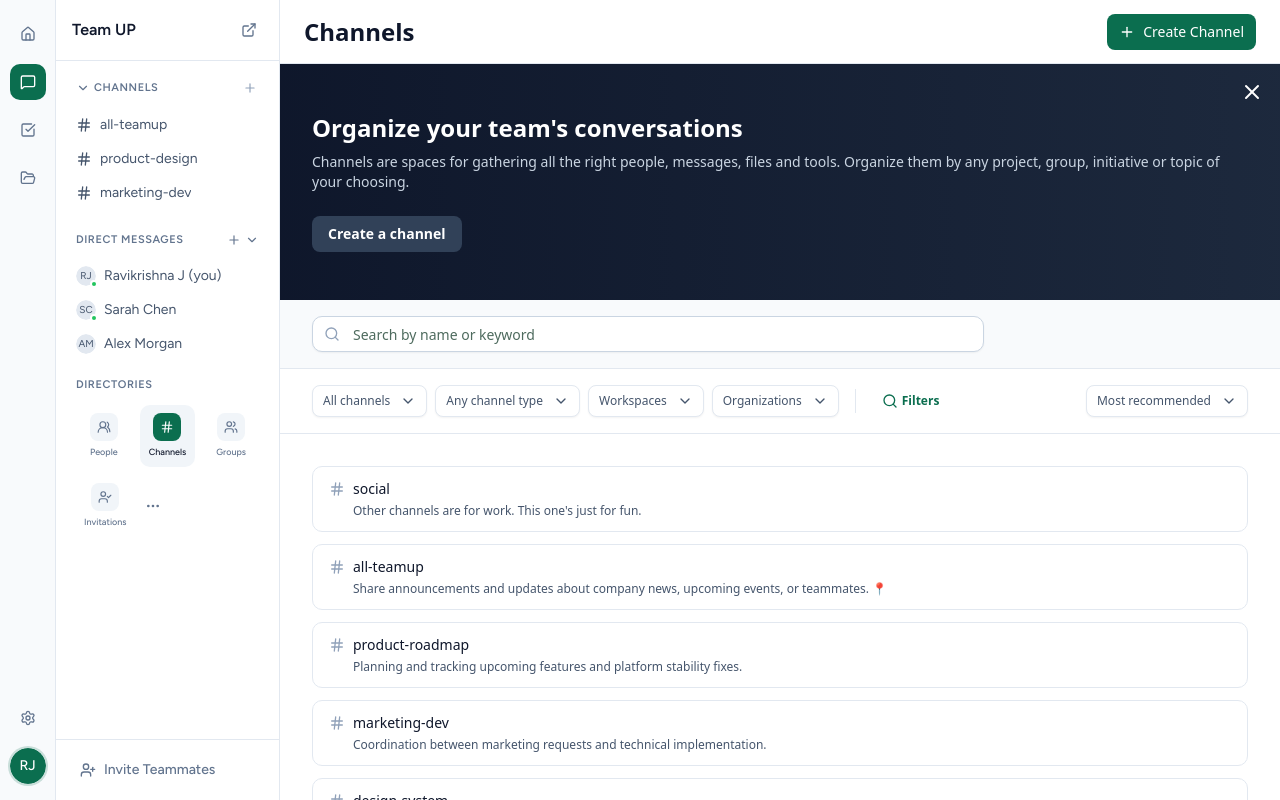
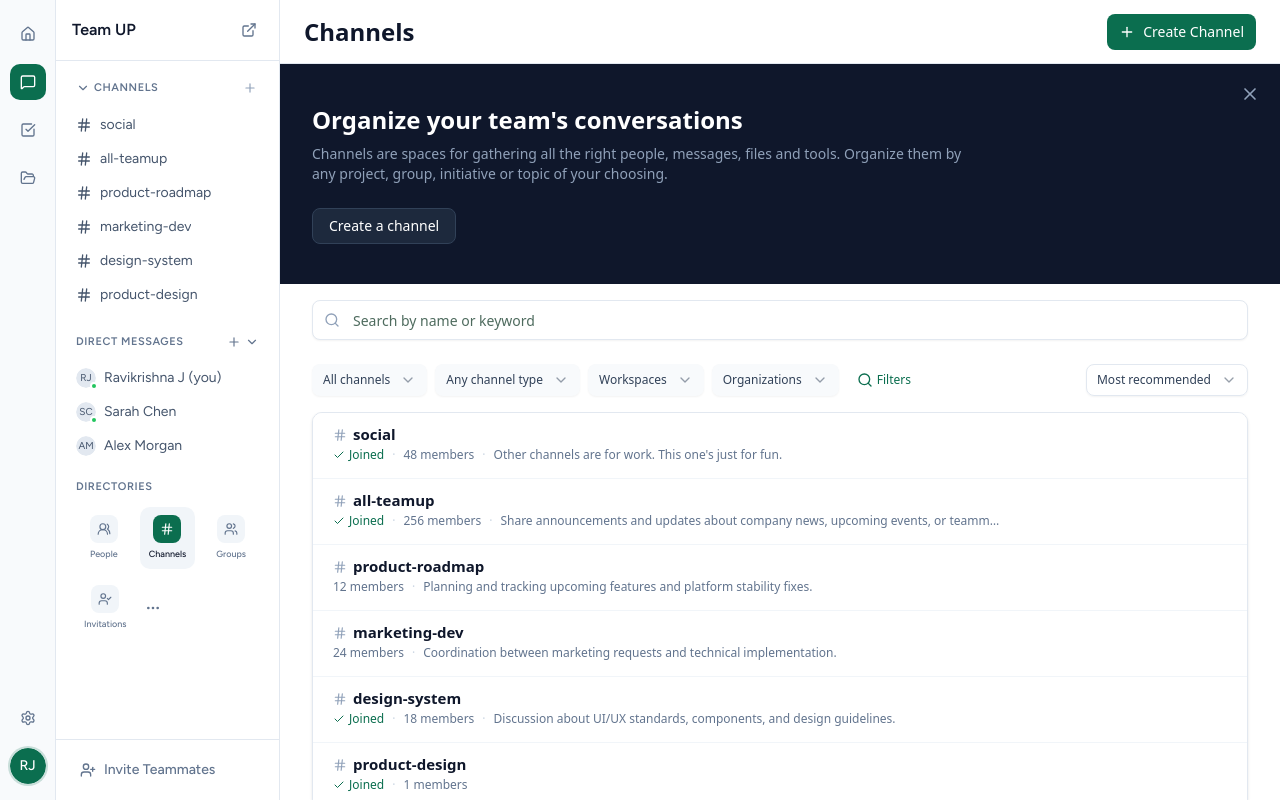
Before and after one commit to Project-Management-System-PlanX/frontend, a Next.js app: page /dashboard/chat/directories/channel in a window 1280 px wide. Built offline with nearby package versions, Linux system fonts and the light colour scheme.

Commit message:
feat: createChannel componet - channel Directories

```diff
--- a/components/dashboard/ChannelDetails.tsx
+++ b/components/dashboard/ChannelDetails.tsx
@@ -1,9 +1,11 @@
 "use client";
 
 import { Edit3, FileText, Github, LogOut, Pin, Plus, Slack, Users, X } from "lucide-react";
+import { useRouter } from "next/navigation";
 import { Avatar, AvatarFallback } from "@/components/ui/avatar";
 import { Button } from "@/components/ui/button";
 import { ScrollArea } from "@/components/ui/scroll-area";
+import { useChannelStore } from "@/stores/channel-store";
 
 interface ChannelDetailsProps {
 	channelName: string;
@@ -35,7 +37,15 @@ const integrations = [
 ];
 
 export function ChannelDetails({ channelName, isOpen, onClose }: ChannelDetailsProps) {
+	const router = useRouter();
+	const removeChannel = useChannelStore((state) => state.removeChannel);
+
 	if (!isOpen) return null;
+
+	const handleLeaveChannel = () => {
+		removeChannel(channelName); // Assuming channelName is the ID as per TeamSidebar implementation
+		router.push("/dashboard");
+	};
 
 	return (
 		<div
@@ -141,6 +151,7 @@ export function ChannelDetails({ channelName, isOpen, onClose }: ChannelDetailsP
 				<Button
 					variant="ghost"
 					className="w-full justify-center gap-2 text-[#9a9a9a] hover:text-red-500 hover:bg-red-50 text-sm"
+					onClick={handleLeaveChannel}
 				>
 					<LogOut className="w-3.5 h-3.5" />
 					<span>Leave Channel</span>
--- a/components/dashboard/ChannelsDirectory.tsx
+++ b/components/dashboard/ChannelsDirectory.tsx
@@ -1,67 +1,12 @@
 "use client";
 
-import { ChevronDown, Hash, Plus, Search, X } from "lucide-react";
+import { Check, ChevronDown, Hash, Plus, Search, X } from "lucide-react";
 import { useState } from "react";
 
 import { Button } from "@/components/ui/button";
 import { Input } from "@/components/ui/input";
+import { type Channel, useChannelStore } from "@/stores/channel-store";
 import { CreateChannelDialog } from "./CreateChannelDialog";
-
-interface Channel {
-	id: string;
-	name: string;
-	type: "PUBLIC" | "PRIVATE" | "COMPANY-WIDE";
-	members: number;
-	description: string;
-	isJoined: boolean;
-	avatars?: string[];
-}
-
-const channels: Channel[] = [
-	{
-		id: "1",
-		name: "social",
-		type: "PUBLIC",
-		members: 48,
-		description: "Other channels are for work. This one's just for fun.",
-		isJoined: true,
-		avatars: ["/avatars/1.png", "/avatars/2.png", "/avatars/3.png"],
-	},
-	{
-		id: "2",
-		name: "all-teamup",
-		type: "COMPANY-WIDE",
-		members: 256,
-		description:
-			"Share announcements and updates about company news, upcoming events, or teammates. 📍",
-		isJoined: true,
-	},
-	{
-		id: "3",
-		name: "product-roadmap",
-		type: "PRIVATE",
-		members: 12,
-		description: "Planning and tracking upcoming features and platform stability fixes.",
-		isJoined: false,
-	},
-	{
-		id: "4",
-		name: "marketing-dev",
-		type: "PRIVATE",
-		members: 24,
-		description: "Coordination between marketing requests and technical implementation.",
-		isJoined: false,
-	},
-	{
-		id: "5",
-		name: "design-system",
-		type: "PUBLIC",
-		members: 18,
-		description: "Discussion about UI/UX standards, components, and design guidelines.",
-		isJoined: true,
-		avatars: ["/avatars/4.png", "/avatars/5.png"],
-	},
-];
 
 interface ChannelsDirectoryProps {
 	onBack?: () => void;
@@ -72,6 +17,8 @@ export function ChannelsDirectory(_props: ChannelsDirectoryProps) {
 	const [showBanner, setShowBanner] = useState(true);
 	const [hoveredChannelId, setHoveredChannelId] = useState<string | null>(null);
 	const [createChannelOpen, setCreateChannelOpen] = useState(false);
+
+	const { channels, addChannel, removeChannel } = useChannelStore();
 
 	const filteredChannels = channels.filter((channel) =>
 		channel.name.toLowerCase().includes(searchQuery.toLowerCase()),
@@ -93,109 +40,112 @@ export function ChannelsDirectory(_props: ChannelsDirectoryProps) {
 
 			{/* Banner */}
 			{showBanner && (
-				<div className="relative bg-gradient-to-r from-slate-900 to-slate-800 px-8 py-12 shrink-0">
+				<div className="relative bg-slate-900 px-8 py-10 shrink-0">
 					<button
 						type="button"
 						onClick={() => setShowBanner(false)}
-						className="absolute top-4 right-4 text-white hover:text-slate-300"
+						className="absolute top-4 right-4 text-slate-400 hover:text-white hover:bg-white/10 p-1 rounded-lg transition-colors"
 					>
-						<X className="w-6 h-6" />
+						<X className="w-5 h-5" />
 					</button>
-					<h2 className="text-2xl font-semibold text-white mb-2">
-						Organize your team's conversations
+					<div className="max-w-5xl mx-auto">
+						<h2 className="text-2xl font-bold text-white mb-2">
+							Organize your team&apos;s conversations
 						</h2>
-					<p className="text-slate-300 text-sm mb-6">
+						<p className="text-slate-400 text-sm mb-6 max-w-2xl">
 							Channels are spaces for gathering all the right people, messages, files and tools.
 							Organize them by any project, group, initiative or topic of your choosing.
 						</p>
 						<Button
 							onClick={() => setCreateChannelOpen(true)}
-						className="bg-slate-700 hover:bg-slate-600 text-white font-semibold"
+							className="bg-slate-800 hover:bg-slate-700 text-white font-medium border border-slate-700"
 						>
 							Create a channel
 						</Button>
 					</div>
+				</div>
 			)}
 
 			{/* Search Bar */}
-			<div className="px-8 py-4 flex items-center gap-4 bg-slate-50 border-b border-slate-200 shrink-0">
-				<div className="flex-1 max-w-2xl relative">
+			<div className="px-8 py-4 flex items-center gap-4 bg-white shrink-0 max-w-5xl mx-auto w-full">
+				<div className="flex-1 relative">
 					<div className="relative">
 						<Search className="absolute left-3 top-1/2 transform -translate-y-1/2 w-4 h-4 text-slate-400" />
 						<Input
 							placeholder="Search by name or keyword"
 							value={searchQuery}
 							onChange={(e) => setSearchQuery(e.target.value)}
-							className="pl-10 bg-white border-slate-300 rounded-lg"
+							className="pl-10 bg-white border-slate-200 rounded-md h-10 w-full"
 						/>
 					</div>
 				</div>
 			</div>
 
 			{/* Filters and Sort */}
-			<div className="px-8 py-4 flex items-center justify-between gap-4 border-b border-slate-200 bg-white shrink-0">
+			<div className="px-8 py-2 flex items-center justify-between gap-4 bg-white shrink-0 max-w-5xl mx-auto w-full mb-2">
 				<div className="flex items-center gap-2">
 					<Button
 						variant="outline"
 						size="sm"
-						className="bg-white border-slate-200 text-slate-600 text-xs hover:bg-slate-50"
+						className="bg-slate-50 border-transparent hover:bg-slate-100 text-slate-700 text-xs font-medium h-8"
 					>
-						All channels <ChevronDown className="w-3 h-3 ml-1" />
+						All channels <ChevronDown className="w-3 h-3 ml-1 opacity-50" />
 					</Button>
 					<Button
 						variant="outline"
 						size="sm"
-						className="bg-white border-slate-200 text-slate-600 text-xs hover:bg-slate-50"
+						className="bg-slate-50 border-transparent hover:bg-slate-100 text-slate-700 text-xs font-medium h-8"
 					>
-						Any channel type <ChevronDown className="w-3 h-3 ml-1" />
+						Any channel type <ChevronDown className="w-3 h-3 ml-1 opacity-50" />
 					</Button>
 					<Button
 						variant="outline"
 						size="sm"
-						className="bg-white border-slate-200 text-slate-600 text-xs hover:bg-slate-50"
+						className="bg-slate-50 border-transparent hover:bg-slate-100 text-slate-700 text-xs font-medium h-8"
 					>
-						Workspaces <ChevronDown className="w-3 h-3 ml-1" />
+						Workspaces <ChevronDown className="w-3 h-3 ml-1 opacity-50" />
 					</Button>
 					<Button
 						variant="outline"
 						size="sm"
-						className="bg-white border-slate-200 text-slate-600 text-xs hover:bg-slate-50"
+						className="bg-slate-50 border-transparent hover:bg-slate-100 text-slate-700 text-xs font-medium h-8"
 					>
-						Organizations <ChevronDown className="w-3 h-3 ml-1" />
+						Organizations <ChevronDown className="w-3 h-3 ml-1 opacity-50" />
 					</Button>
-					<div className="w-px h-6 bg-slate-200 mx-2" />
 					<Button
 						size="sm"
-						className="text-[#0B6E4F] bg-transparent hover:bg-slate-100 text-xs font-semibold flex items-center gap-1 px-3 py-1.5"
+						className="text-[#0B6E4F] bg-transparent hover:bg-slate-50 text-xs font-medium flex items-center gap-1 h-8 px-2"
 					>
-						<Search className="w-4 h-4" />
+						<Search className="w-3.5 h-3.5" />
 						Filters
 					</Button>
 				</div>
 				<Button
 					variant="outline"
 					size="sm"
-					className="bg-white border-slate-200 text-slate-600 text-xs hover:bg-slate-50"
+					className="bg-transparent border-slate-200 text-slate-700 text-xs font-medium h-8"
 				>
-					Most recommended <ChevronDown className="w-3 h-3 ml-1" />
+					Most recommended <ChevronDown className="w-3 h-3 ml-1 opacity-50" />
 				</Button>
 			</div>
 			{/* Channels List */}
 			<div className="flex-1 overflow-y-auto">
-				<div className="p-8">
+				<div className="px-8 pb-8 max-w-5xl mx-auto">
 					{filteredChannels.length === 0 ? (
-						<div className="flex items-center justify-center h-64 text-slate-500">
+						<div className="flex items-center justify-center h-64 text-slate-500 text-sm">
 							No channels found
 						</div>
 					) : (
-						<div className="space-y-3">
-							{filteredChannels.map((channel) => (
+						<div className="bg-white border border-slate-200 rounded-lg overflow-hidden divide-y divide-slate-100 shadow-sm">
+							{filteredChannels.map((channel, index) => (
 								<ChannelCard
 									key={channel.id}
 									channel={channel}
+									index={index}
 									isHovered={hoveredChannelId === channel.id}
 									onMouseEnter={() => setHoveredChannelId(channel.id)}
 									onMouseLeave={() => setHoveredChannelId(null)}
+									onLeave={() => removeChannel(channel.id)}
 								/>
 							))}
 						</div>
@@ -208,9 +158,23 @@ export function ChannelsDirectory(_props: ChannelsDirectoryProps) {
 				open={createChannelOpen}
 				onOpenChange={setCreateChannelOpen}
 				onChannelCreated={(channel) => {
-					console.log("Channel created:", channel);
+					addChannel({
+						id: channel.name,
+						name: channel.name,
+						type: channel.visibility === "public" ? "PUBLIC" : "PRIVATE",
+						members: 1, // Start with 1 member (creator)
+						description: `This is the #${channel.name} channel.`,
+						isJoined: true,
+					});
 				}}
 			/>
+
+			<style jsx global>{`
+				@keyframes fadeInUp {
+					from { opacity: 0; transform: translateY(10px); }
+					to { opacity: 1; transform: translateY(0); }
+				}
+			`}</style>
 		</div>
 	);
 }
@@ -218,40 +182,72 @@ export function ChannelsDirectory(_props: ChannelsDirectoryProps) {
 function ChannelCard({
 	channel,
 	isHovered,
+	index,
 	onMouseEnter,
 	onMouseLeave,
+	onLeave,
 }: {
 	channel: Channel;
 	isHovered: boolean;
+	index: number;
 	onMouseEnter: () => void;
 	onMouseLeave: () => void;
+	onLeave: () => void;
 }) {
 	return (
 		// biome-ignore lint/a11y/noStaticElementInteractions: div uses onMouseEnter/Leave for hover highlight only
 		<div
 			onMouseEnter={onMouseEnter}
 			onMouseLeave={onMouseLeave}
-			className={`w-full text-left px-4 py-3 border border-slate-200 rounded-lg transition-colors cursor-pointer ${
-				isHovered ? "bg-slate-50 border-slate-300" : "bg-white"
-			}`}
+			style={{ animationDelay: `${index * 0.05}s` }}
+			className={`w-full text-left px-5 py-3.5 bg-white hover:bg-slate-50 transition-colors cursor-pointer group animate-[fadeInUp_0.35s_ease-out_both]`}
 		>
-			<div className="flex items-start justify-between gap-3">
-				<div className="flex-1 min-w-0">
-					<div className="flex items-center gap-2 mb-1">
-						<Hash className="w-4 h-4 text-slate-400 shrink-0" />
-						<h3 className="font-medium text-slate-900 text-sm truncate">{channel.name}</h3>
+			<div className="flex items-start justify-between gap-4">
+				<div className="flex-1 min-w-0 flex flex-col gap-1">
+					<div className="flex items-center gap-1.5">
+						<Hash className="w-3.5 h-3.5 text-slate-400 shrink-0" />
+						<h3 className="font-bold text-slate-900 text-[15px] leading-none">{channel.name}</h3>
 					</div>
-					<p className="text-xs text-slate-600 ml-6">{channel.description}</p>
+
+					<div className="flex items-center gap-2 text-xs text-slate-500 leading-normal">
+						{channel.isJoined !== false && (
+							<span className="flex items-center gap-1 text-[#0B6E4F] font-medium shrink-0">
+								<Check className="w-3 h-3" />
+								Joined
+							</span>
+						)}
+						{channel.isJoined !== false && <span className="text-slate-300">·</span>}
+
+						<span className="shrink-0">
+							{channel.members || 1} {channel.members === 1 ? "member" : "members"}
+						</span>
+
+						{channel.description && (
+							<>
+								<span className="text-slate-300">·</span>
+								<p className="truncate text-slate-500 max-w-[500px]">{channel.description}</p>
+							</>
+						)}
 					</div>
-				{isHovered && channel.isJoined && (
+				</div>
+
+				{/* Action Area */}
+				<div className="h-8 flex items-center">
+					{isHovered && channel.isJoined !== false && (
 						<Button
 							size="sm"
-						className="bg-[#0B6E4F] hover:bg-[#0B6E4F]/90 text-white text-xs shrink-0"
+							variant="destructive"
+							className="h-7 text-xs px-3 opacity-0 group-hover:opacity-100 transition-opacity"
+							onClick={(e) => {
+								e.stopPropagation();
+								onLeave();
+							}}
 						>
 							Leave
 						</Button>
 					)}
 				</div>
 			</div>
+		</div>
 	);
 }
--- a/components/dashboard/TeamSidebar.tsx
+++ b/components/dashboard/TeamSidebar.tsx
@@ -8,15 +8,10 @@ import { Avatar, AvatarFallback, AvatarImage } from "@/components/ui/avatar";
 import { Button } from "@/components/ui/button";
 import { ScrollArea } from "@/components/ui/scroll-area";
 import { cn } from "@/lib/utils";
+import { type Channel, useChannelStore } from "@/stores/channel-store";
 import { CreateChannelDialog } from "./CreateChannelDialog";
 import { DirectoriesSection } from "./DirectoriesSection";
 import { IconRail } from "./IconRail";
-
-interface Channel {
-	id: string;
-	name: string;
-	unread?: boolean;
-}
 
 interface DirectMessage {
 	id: string;
@@ -31,12 +26,6 @@ interface TeamSidebarProps {
 	onChannelSelect?: (channelId: string) => void;
 }
 
-const defaultChannels: Channel[] = [
-	{ id: "all-teamup", name: "all-teamup" },
-	{ id: "product-design", name: "product-design" },
-	{ id: "marketing-dev", name: "marketing-dev" },
-];
-
 const directMessages: DirectMessage[] = [
 	{ id: "user-1", name: "Ravikrishna J (you)", slug: "ravikrishna-j", online: true },
 	{ id: "user-2", name: "Sarah Chen", slug: "sarah-chen", online: true },
@@ -46,7 +35,7 @@ const directMessages: DirectMessage[] = [
 export function TeamSidebar(_props: TeamSidebarProps) {
 	const pathname = usePathname();
 	const router = useRouter();
-	const [channelsList, setChannelsList] = useState<Channel[]>(defaultChannels);
+	const { channels, addChannel } = useChannelStore();
 	const [channelsExpanded, setChannelsExpanded] = useState(true);
 	const [dmsExpanded, setDmsExpanded] = useState(true);
 	const [createChannelOpen, setCreateChannelOpen] = useState(false);
@@ -108,7 +97,7 @@ export function TeamSidebar(_props: TeamSidebarProps) {
 
 							{channelsExpanded && (
 								<div className="mt-1.5 space-y-0.5">
-									{channelsList.map((channel) => (
+									{channels.map((channel) => (
 										<Link
 											key={channel.id}
 											href={`/dashboard/chat/channel/${channel.id}`}
@@ -203,8 +192,9 @@ export function TeamSidebar(_props: TeamSidebarProps) {
 						id: channel.name,
 						name: channel.name,
 						unread: true,
+						isJoined: true,
 					};
-					setChannelsList((prev) => [...prev, newChannel]);
+					addChannel(newChannel);
 					router.push(`/dashboard/chat/channel/${channel.name}`);
 				}}
 			/>
--- /dev/null
+++ b/stores/channel-store.ts
@@ -0,0 +1,86 @@
+import { create } from "zustand";
+import { devtools, persist } from "zustand/middleware";
+
+export interface Channel {
+	id: string;
+	name: string;
+	unread?: boolean;
+	type?: "PUBLIC" | "PRIVATE" | "COMPANY-WIDE";
+	members?: number;
+	description?: string;
+	isJoined?: boolean;
+	avatars?: string[];
+}
+
+interface ChannelState {
+	channels: Channel[];
+	addChannel: (channel: Channel) => void;
+	removeChannel: (channelId: string) => void;
+	setChannels: (channels: Channel[]) => void;
+}
+
+const defaultChannels: Channel[] = [
+	{
+		id: "social",
+		name: "social",
+		type: "PUBLIC",
+		members: 48,
+		description: "Other channels are for work. This one's just for fun.",
+		isJoined: true,
+		avatars: ["/avatars/1.png", "/avatars/2.png", "/avatars/3.png"],
+	},
+	{
+		id: "all-teamup",
+		name: "all-teamup",
+		type: "COMPANY-WIDE",
+		members: 256,
+		description:
+			"Share announcements and updates about company news, upcoming events, or teammates. 📍",
+		isJoined: true,
+	},
+	{
+		id: "product-roadmap",
+		name: "product-roadmap",
+		type: "PRIVATE",
+		members: 12,
+		description: "Planning and tracking upcoming features and platform stability fixes.",
+		isJoined: false,
+	},
+	{
+		id: "marketing-dev",
+		name: "marketing-dev",
+		type: "PRIVATE",
+		members: 24,
+		description: "Coordination between marketing requests and technical implementation.",
+		isJoined: false,
+	},
+	{
+		id: "design-system",
+		name: "design-system",
+		type: "PUBLIC",
+		members: 18,
+		description: "Discussion about UI/UX standards, components, and design guidelines.",
+		isJoined: true,
+		avatars: ["/avatars/4.png", "/avatars/5.png"],
+	},
+	{ id: "product-design", name: "product-design", unread: true, isJoined: true },
+];
+
+export const useChannelStore = create<ChannelState>()(
+	devtools(
+		persist(
+			(set) => ({
+				channels: defaultChannels,
+				addChannel: (channel) => set((state) => ({ channels: [...state.channels, channel] })),
+				removeChannel: (channelId) =>
+					set((state) => ({
+						channels: state.channels.filter((c) => c.id !== channelId),
+					})),
+				setChannels: (channels) => set({ channels }),
+			}),
+			{
+				name: "channel-storage",
+			},
+		),
+	),
+);
```
Also changed, not shown: components/dashboard/CreateChannelDialog.tsx (+2 -55 lines). Lines whose indentation alone changed are shown as unchanged.
